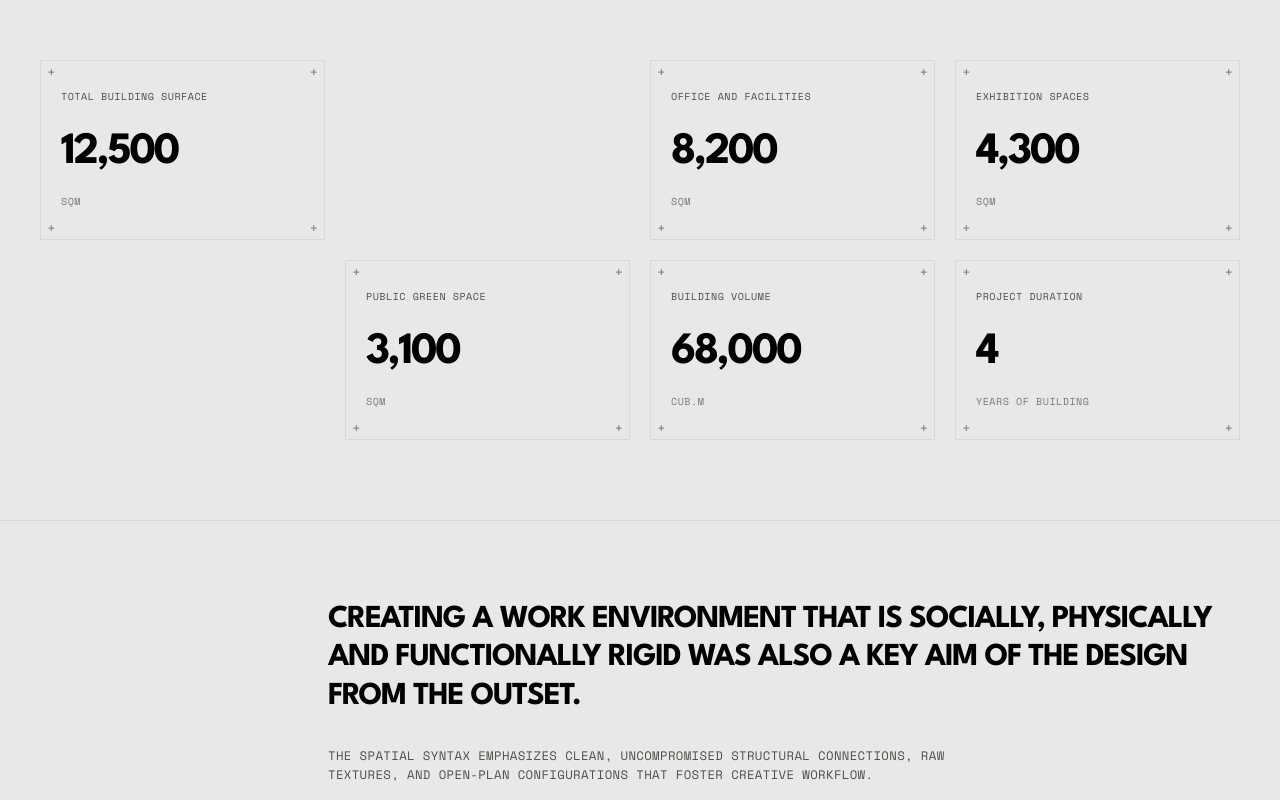
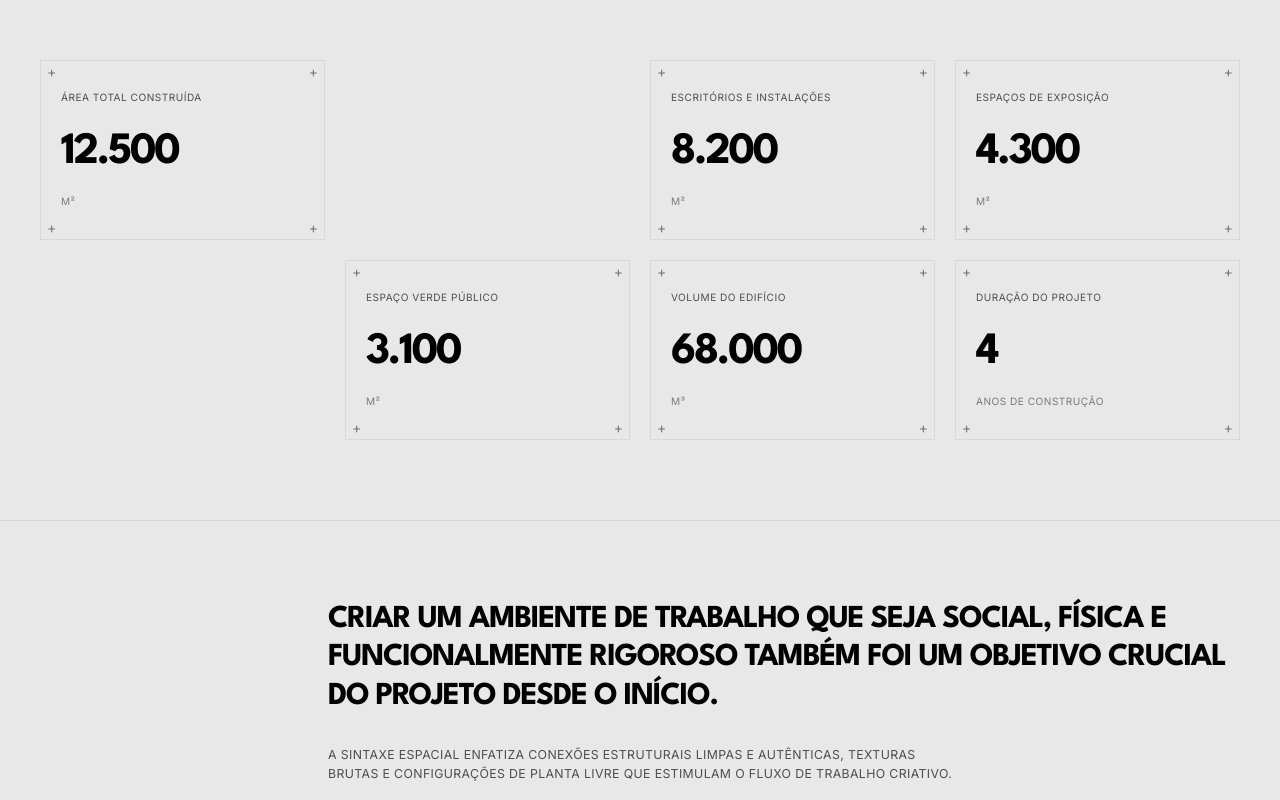
Before and after one commit to JoaoLu-debug/Arquitetura, a plain HTML site: page index.html in a window 1280 px wide. Shown: the part 1580-2380 px from the top of the page. Drawn offline with nearby package versions, Linux system fonts and the light colour scheme.

Commit message:
translate: translate website content to Portuguese and update typography to Inter for Swiss minimalism

```diff
--- a/index.html
+++ b/index.html
@@ -3,11 +3,11 @@
 <head>
     <meta charset="UTF-8">
     <meta name="viewport" content="width=device-width, initial-scale=1.0">
-    <title>YourProject By Ergo</title>
-    <!-- Technical & digital font style (Space Mono) with straight terminals & geometric proportions -->
+    <title>SeuProjeto por Ergo</title>
+    <!-- Clean & professional font style (Inter) for Swiss minimalism -->
     <link rel="preconnect" href="https://fonts.googleapis.com">
     <link rel="preconnect" href="https://fonts.gstatic.com" crossorigin>
-    <link href="https://fonts.googleapis.com/css2?family=League+Spartan:wght@700;800;900&family=Space+Mono:ital,wght@0,400;0,700;1,400;1,700&display=swap" rel="stylesheet">
+    <link href="https://fonts.googleapis.com/css2?family=Inter:wght@300;400;500;600;700;800&family=League+Spartan:wght@700;800;900&display=swap" rel="stylesheet">
     <link rel="stylesheet" href="style.css">
 </head>
 <body>
@@ -19,11 +19,11 @@
                 <!-- Left Side: Black Sidebar, connected to bottom border and screen borders -->
                 <div class="black-bar">
                     <div class="bar-header">
-                        <h1>YOURPROJECT<br>BY ERGO</h1>
+                        <h1>SEUPROJETO<br>POR ERGO</h1>
                     </div>
                     <div class="bar-footer">
-                        <span class="meta-label">ARCHITECTURE / STUDIO</span>
-                        <span class="meta-label">PHASE: CONCEPT</span>
+                        <span class="meta-label">ARQUITETURA / ESTÚDIO</span>
+                        <span class="meta-label">FASE: CONCEITO</span>
                     </div>
                 </div>
 
@@ -69,7 +69,7 @@
                     </div>
                     <div class="description-wrapper">
                         <p class="description-text">
-                            WE DELIVER UNCOMPROMISING ARCHITECTURAL SOLUTIONS GUIDED BY SWISS FUNCTIONALISM, RIGID STRUCTURAL GRID PATTERNS, AND THE HONEST UTILITY OF RAW CONCRETE.
+                            ENTREGAMOS SOLUÇÕES ARQUITETÔNICAS ESTRUTURADAS COM RIGOR, GUIADAS PELO FUNCIONALISMO SUÍÇO, MALHAS ESTRUTURAIS RIGOROSAS E A UTILIDADE SINCERA DO CONCRETO APARENTE.
                         </p>
                     </div>
                 </div>
@@ -84,10 +84,10 @@
                     <div class="narrative-spacer"></div>
                     <div class="narrative-content">
                         <h2>
-                            THIS IS THE ERGO HEADQUARTERS IN THE HEART OF OPORTO: ONE OF THE MOST AMBITIOUS URBAN ARCHITECTURAL INITIATIVES IN SOUTHERN EUROPE, METICULOUSLY ARCHITECTED TO INTEGRATE STRUCTURE AND LANDSCAPE.
+                            ESTA É A SEDE DA ERGO NO CORAÇÃO DO PORTO: UMA DAS INICIATIVAS ARQUITETÔNICAS URBANAS MAIS AMBICIOSAS DO SUL DA EUROPA, METICULOSAMENTE CONCEBIDA PARA INTEGRAR ESTRUTURA E PAISAGEM.
                         </h2>
                         <p class="narrative-subtext">
-                            The building's structures balance structural gravity with a system of exposed load-bearing concrete cores. The Oporto studio is committed to designing spaces that foster collective interaction.
+                            As estruturas do edifício equilibram a gravidade estrutural com um sistema de núcleos de concreto autoportantes expostos. O estúdio do Porto está empenhado em desenhar espaços que promovam a interação coletiva.
                         </p>
                     </div>
                 </div>
@@ -129,9 +129,9 @@
                         <div class="card-tick top-right">+</div>
                         <div class="card-tick bottom-left">+</div>
                         <div class="card-tick bottom-right">+</div>
-                        <span class="metric-label">Total building surface</span>
-                        <div class="metric-value">12,500</div>
-                        <span class="metric-unit">sqm</span>
+                        <span class="metric-label">Área total construída</span>
+                        <div class="metric-value">12.500</div>
+                        <span class="metric-unit">m²</span>
                     </div>
 
                     <!-- Row 1, Col 2: Empty cell -->
@@ -143,9 +143,9 @@
                         <div class="card-tick top-right">+</div>
                         <div class="card-tick bottom-left">+</div>
                         <div class="card-tick bottom-right">+</div>
-                        <span class="metric-label">Office and facilities</span>
-                        <div class="metric-value">8,200</div>
-                        <span class="metric-unit">sqm</span>
+                        <span class="metric-label">Escritórios e instalações</span>
+                        <div class="metric-value">8.200</div>
+                        <span class="metric-unit">m²</span>
                     </div>
 
                     <!-- Row 1, Col 4: Card 3 -->
@@ -154,9 +154,9 @@
                         <div class="card-tick top-right">+</div>
                         <div class="card-tick bottom-left">+</div>
                         <div class="card-tick bottom-right">+</div>
-                        <span class="metric-label">Exhibition spaces</span>
-                        <div class="metric-value">4,300</div>
-                        <span class="metric-unit">sqm</span>
+                        <span class="metric-label">Espaços de exposição</span>
+                        <div class="metric-value">4.300</div>
+                        <span class="metric-unit">m²</span>
                     </div>
 
                     <!-- Row 2, Col 1: Empty cell -->
@@ -168,9 +168,9 @@
                         <div class="card-tick top-right">+</div>
                         <div class="card-tick bottom-left">+</div>
                         <div class="card-tick bottom-right">+</div>
-                        <span class="metric-label">Public green space</span>
-                        <div class="metric-value">3,100</div>
-                        <span class="metric-unit">sqm</span>
+                        <span class="metric-label">Espaço verde público</span>
+                        <div class="metric-value">3.100</div>
+                        <span class="metric-unit">m²</span>
                     </div>
 
                     <!-- Row 2, Col 3: Card 5 -->
@@ -179,9 +179,9 @@
                         <div class="card-tick top-right">+</div>
                         <div class="card-tick bottom-left">+</div>
                         <div class="card-tick bottom-right">+</div>
-                        <span class="metric-label">Building volume</span>
-                        <div class="metric-value">68,000</div>
-                        <span class="metric-unit">cub.m</span>
+                        <span class="metric-label">Volume do edifício</span>
+                        <div class="metric-value">68.000</div>
+                        <span class="metric-unit">m³</span>
                     </div>
 
                     <!-- Row 2, Col 4: Card 6 -->
@@ -190,9 +190,9 @@
                         <div class="card-tick top-right">+</div>
                         <div class="card-tick bottom-left">+</div>
                         <div class="card-tick bottom-right">+</div>
-                        <span class="metric-label">Project duration</span>
+                        <span class="metric-label">Duração do projeto</span>
                         <div class="metric-value">4</div>
-                        <span class="metric-unit">years of building</span>
+                        <span class="metric-unit">anos de construção</span>
                     </div>
                 </div>
             </div>
@@ -206,10 +206,10 @@
                     <div class="narrative-spacer"></div>
                     <div class="narrative-content">
                         <h2>
-                            CREATING A WORK ENVIRONMENT THAT IS SOCIALLY, PHYSICALLY AND FUNCTIONALLY RIGID WAS ALSO A KEY AIM OF THE DESIGN FROM THE OUTSET.
+                            CRIAR UM AMBIENTE DE TRABALHO QUE SEJA SOCIAL, FÍSICA E FUNCIONALMENTE RIGOROSO TAMBÉM FOI UM OBJETIVO CRUCIAL DO PROJETO DESDE O INÍCIO.
                         </h2>
                         <p class="narrative-subtext">
-                            The spatial syntax emphasizes clean, uncompromised structural connections, raw textures, and open-plan configurations that foster creative workflow.
+                            A sintaxe espacial enfatiza conexões estruturais limpas e autênticas, texturas brutas e configurações de planta livre que estimulam o fluxo de trabalho criativo.
                         </p>
                     </div>
                 </div>
--- a/style.css
+++ b/style.css
@@ -12,7 +12,7 @@
     --color-ocre: #DDBB73;
 
     /* Font families */
-    --font-mono: 'Space Mono', 'Courier New', Courier, monospace;
+    --font-mono: 'Inter', sans-serif;
     --font-futura: 'Futura PT', 'Futura', 'League Spartan', 'Montserrat', sans-serif;
 }
 
```
